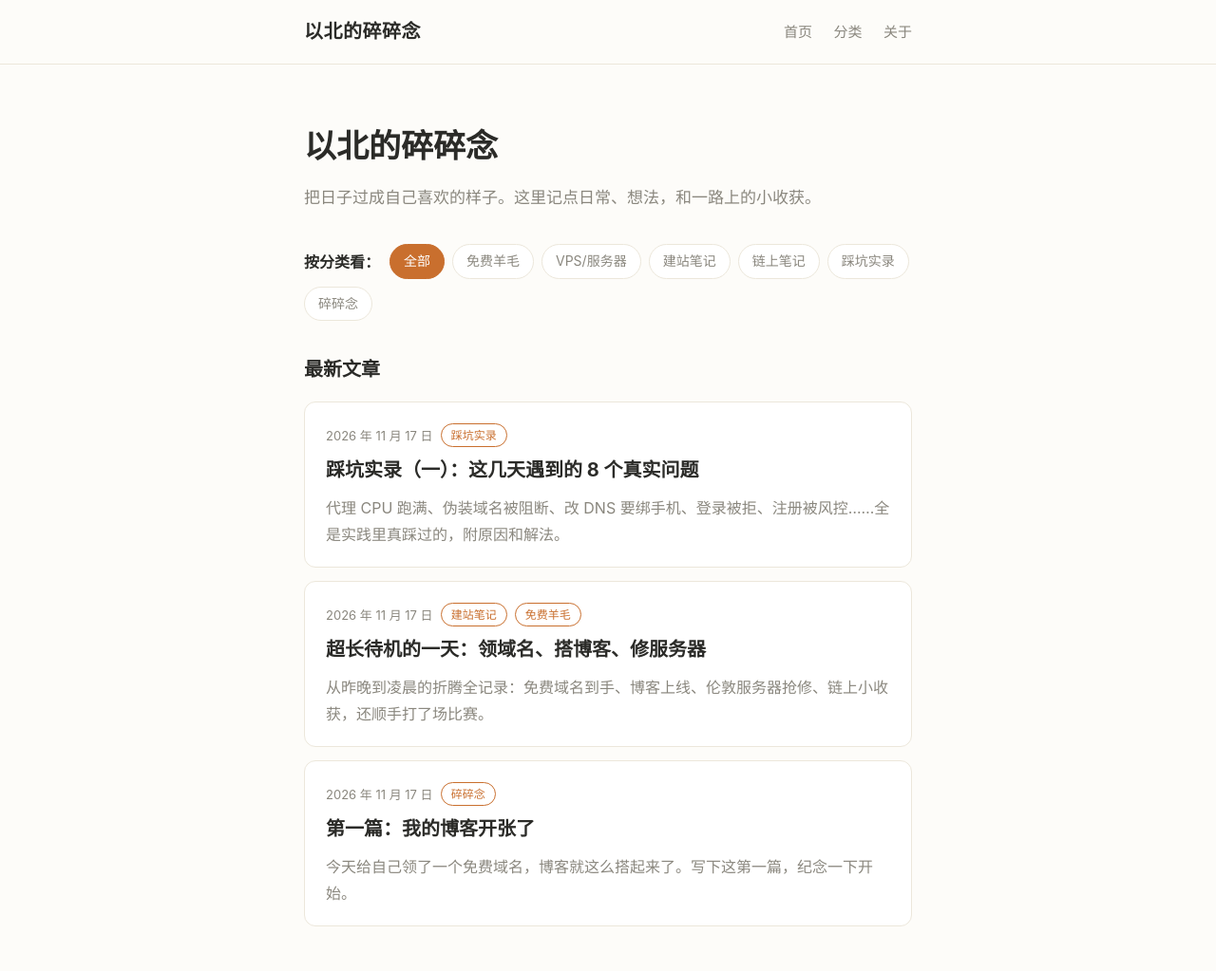
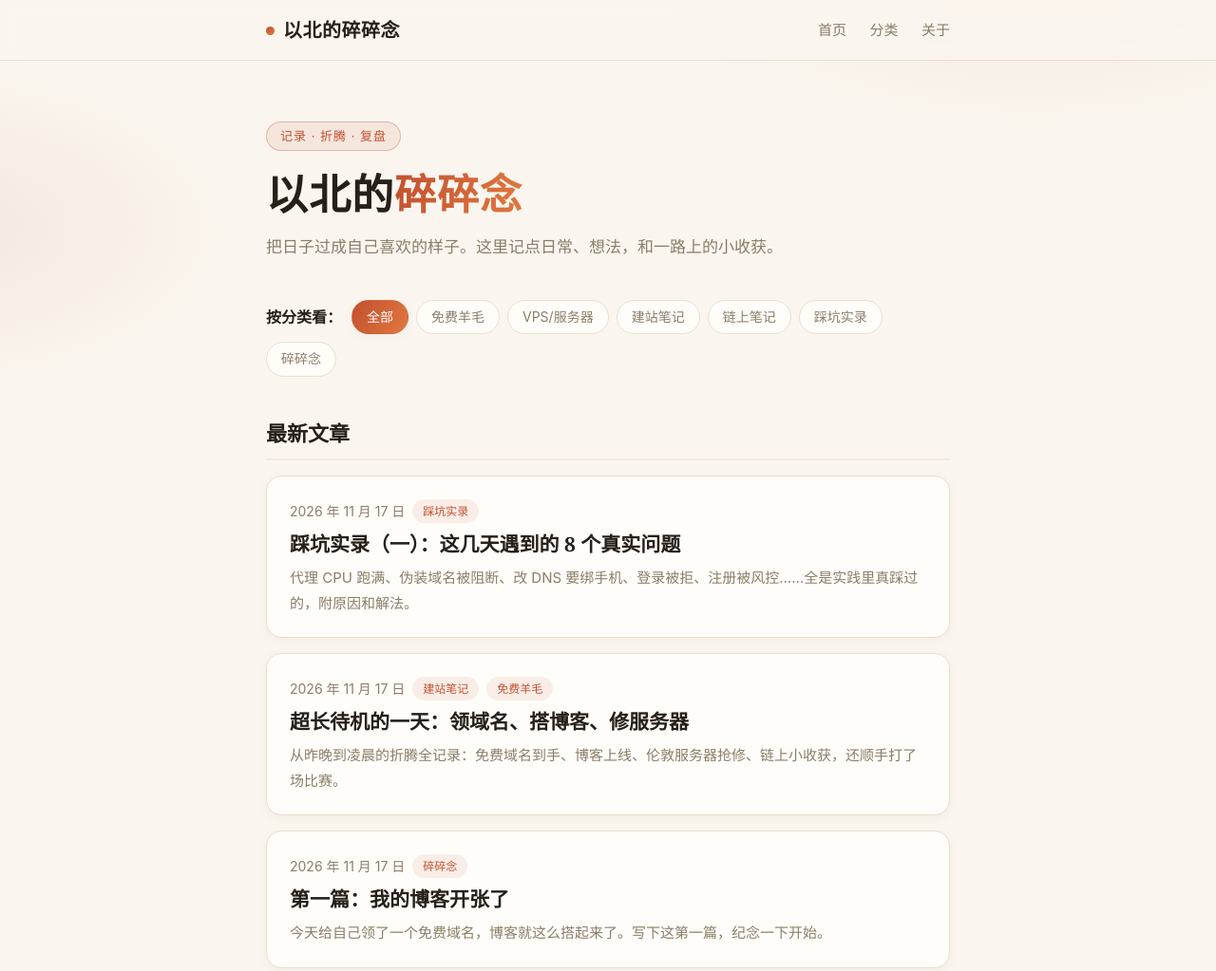
Before and after one commit to yibei465/yibei465.github.io, a plain HTML site: page index.html in a window 1280 px wide. Shown: the top 1023 px of the page at 95% size. Drawn offline with Linux system fonts and the light colour scheme.

Commit message:
New warm theme: serif headings, gradient accents, sticky blurred header

```diff
--- a/assets/style.css
+++ b/assets/style.css
@@ -1,74 +1,120 @@
 :root {
-  --bg: #fdfcf9;
-  --text: #2b2b28;
-  --muted: #8a877e;
-  --accent: #c96f2e;
-  --card: #ffffff;
-  --border: #ece7db;
+  --bg: #faf6ef;
+  --bg-soft: #f3ecdf;
+  --card: #fffdf9;
+  --text: #262019;
+  --muted: #8a7d68;
+  --accent: #c2502e;
+  --accent-2: #e07840;
+  --accent-soft: rgba(194, 80, 46, 0.09);
+  --border: #e9dfcd;
+  --shadow: 0 2px 10px rgba(90, 64, 32, 0.06);
+  --shadow-hover: 0 12px 28px rgba(90, 64, 32, 0.13);
+  --serif: "Noto Serif SC", "Songti SC", "STSong", Georgia, serif;
 }
 @media (prefers-color-scheme: dark) {
   :root {
-    --bg: #1c1b18;
-    --text: #ece9e2;
-    --muted: #a19d92;
-    --accent: #e08a45;
-    --card: #26241f;
-    --border: #3a372f;
+    --bg: #17140f;
+    --bg-soft: #1e1a14;
+    --card: #211c15;
+    --text: #ece4d4;
+    --muted: #a2937a;
+    --accent: #e8935c;
+    --accent-2: #f0a868;
+    --accent-soft: rgba(232, 147, 92, 0.13);
+    --border: #38302a;
+    --shadow: 0 2px 10px rgba(0, 0, 0, 0.35);
+    --shadow-hover: 0 12px 28px rgba(0, 0, 0, 0.5);
   }
 }
 * { box-sizing: border-box; }
+html { scroll-behavior: smooth; }
 body {
   margin: 0;
-  background: var(--bg);
+  background:
+    radial-gradient(600px 300px at 85% -60px, var(--accent-soft), transparent 70%),
+    radial-gradient(500px 260px at -80px 240px, var(--accent-soft), transparent 70%),
+    var(--bg);
   color: var(--text);
-  font-family: -apple-system, "PingFang SC", "Hiragino Sans GB", "Microsoft YaHei", sans-serif;
+  font-family: -apple-system, BlinkMacSystemFont, "PingFang SC", "Hiragino Sans GB", "Microsoft YaHei", sans-serif;
   line-height: 1.75;
+  -webkit-font-smoothing: antialiased;
 }
-.wrap { max-width: 680px; margin: 0 auto; padding: 0 20px; }
+::selection { background: var(--accent); color: #fff; }
+.wrap { max-width: 760px; margin: 0 auto; padding: 0 20px; }
+a { color: var(--accent); text-decoration: none; }
+a:hover { text-decoration: underline; }
+
 .site-header {
+  position: sticky;
+  top: 0;
+  z-index: 10;
+  background: color-mix(in srgb, var(--bg) 82%, transparent);
+  backdrop-filter: blur(10px);
+  -webkit-backdrop-filter: blur(10px);
   border-bottom: 1px solid var(--border);
-  padding: 16px 0;
 }
-.site-header .wrap { display: flex; justify-content: space-between; align-items: center; }
-.logo { font-size: 20px; font-weight: 700; color: var(--text); text-decoration: none; letter-spacing: .5px; }
-.site-header nav a { color: var(--muted); text-decoration: none; margin-left: 18px; font-size: 15px; }
-.site-header nav a:hover { color: var(--accent); }
-.hero { padding: 56px 0 8px; }
-.hero h1 { font-size: 34px; margin: 0 0 10px; }
-.hero p { color: var(--muted); font-size: 17px; margin: 0; }
-.post-list { padding: 32px 0 8px; }
-.post-list h2, .about h2 { font-size: 20px; margin: 0 0 16px; }
-.post-card {
-  background: var(--card);
-  border: 1px solid var(--border);
-  border-radius: 12px;
-  padding: 20px 22px;
-  margin-bottom: 14px;
+.site-header .wrap {
+  display: flex;
+  align-items: center;
+  justify-content: space-between;
+  padding-top: 14px;
+  padding-bottom: 14px;
 }
-.post-card time, .post time { color: var(--muted); font-size: 13px; }
-.post-card h3 { margin: 6px 0 8px; font-size: 20px; }
-.post-card h3 a { color: var(--text); text-decoration: none; }
-.post-card h3 a:hover { color: var(--accent); }
-.post-card p { margin: 0; color: var(--muted); }
-.about { padding: 32px 0 48px; }
-.about p { color: var(--muted); margin: 0; }
-.post { padding: 40px 0 48px; }
-.post h1 { font-size: 28px; margin: 8px 0 20px; line-height: 1.4; }
-.post p { margin: 0 0 16px; }
-.post a { color: var(--accent); }
-.chip {
+.logo {
+  font-family: var(--serif);
+  font-weight: 700;
+  font-size: 20px;
+  color: var(--text);
+  letter-spacing: 0.5px;
+}
+.logo::before {
+  content: "";
   display: inline-block;
-  font-size: 12px;
+  width: 9px;
+  height: 9px;
+  border-radius: 50%;
+  background: linear-gradient(135deg, var(--accent), var(--accent-2));
+  margin-right: 9px;
+  vertical-align: 2px;
+}
+.logo:hover { text-decoration: none; color: var(--accent); }
+.site-header nav a {
+  color: var(--muted);
+  margin-left: 20px;
+  font-size: 15px;
+  transition: color 0.15s ease;
+}
+.site-header nav a:hover { color: var(--accent); text-decoration: none; }
+
+.hero { padding: 64px 0 10px; text-align: left; }
+.hero-badge {
+  display: inline-block;
+  font-size: 13px;
   color: var(--accent);
-  border: 1px solid var(--accent);
+  background: var(--accent-soft);
+  border: 1px solid color-mix(in srgb, var(--accent) 35%, transparent);
   border-radius: 999px;
-  padding: 1px 10px;
-  margin-left: 8px;
-  vertical-align: 1px;
-  white-space: nowrap;
+  padding: 3px 14px;
+  margin-bottom: 18px;
+  letter-spacing: 1px;
 }
-.post-card .meta { margin-bottom: 4px; }
-.cat-filter { padding: 26px 0 2px; display: flex; flex-wrap: wrap; gap: 8px; align-items: center; }
+.hero h1 {
+  font-family: var(--serif);
+  font-size: 44px;
+  line-height: 1.25;
+  margin: 0 0 14px;
+  letter-spacing: 1px;
+}
+.hero h1 .grad {
+  background: linear-gradient(100deg, var(--accent), var(--accent-2));
+  -webkit-background-clip: text;
+  background-clip: text;
+  color: transparent;
+}
+.hero p { color: var(--muted); font-size: 17px; margin: 0; max-width: 34em; }
+
+.cat-filter { padding: 30px 0 4px; display: flex; flex-wrap: wrap; gap: 8px; align-items: center; }
 .cat-label { font-weight: 600; margin-right: 2px; }
 .cat-buttons { display: contents; }
 .cat-filter button {
@@ -78,22 +124,94 @@ body {
   background: var(--card);
   border: 1px solid var(--border);
   border-radius: 999px;
-  padding: 5px 14px;
+  padding: 5px 15px;
   cursor: pointer;
+  transition: all 0.15s ease;
 }
-.cat-filter button.active { color: #fff; background: var(--accent); border-color: var(--accent); }
+.cat-filter button:hover { color: var(--accent); border-color: var(--accent); }
+.cat-filter button.active {
+  color: #fff;
+  background: linear-gradient(120deg, var(--accent), var(--accent-2));
+  border-color: transparent;
+  box-shadow: var(--shadow);
+}
 @media (prefers-color-scheme: dark) {
-  .cat-filter button.active { color: #1c1b18; }
+  .cat-filter button.active { color: #221607; }
 }
+
+.post-list { padding: 18px 0 6px; }
+.post-list h2, .categories h2, .about h2 {
+  font-family: var(--serif);
+  font-size: 22px;
+  margin: 18px 0 16px;
+  padding-bottom: 8px;
+  border-bottom: 2px solid var(--accent-soft);
+}
+.post-card {
+  background: var(--card);
+  border: 1px solid var(--border);
+  border-radius: 16px;
+  padding: 22px 24px;
+  margin-bottom: 16px;
+  box-shadow: var(--shadow);
+  transition: transform 0.18s ease, box-shadow 0.18s ease;
+}
+.post-card:hover { transform: translateY(-3px); box-shadow: var(--shadow-hover); }
+.post-card .meta { margin-bottom: 4px; }
+.post-card time, .post time { color: var(--muted); font-size: 14px; }
+.post-card h3 { font-family: var(--serif); margin: 6px 0 8px; font-size: 21px; line-height: 1.45; }
+.post-card h3 a { color: var(--text); }
+.post-card h3 a:hover { color: var(--accent); text-decoration: none; }
+.post-card p { color: var(--muted); margin: 0; font-size: 15px; }
+
+.chip {
+  display: inline-block;
+  font-size: 12px;
+  color: var(--accent);
+  background: var(--accent-soft);
+  border-radius: 999px;
+  padding: 2px 11px;
+  margin-left: 8px;
+  vertical-align: 1px;
+  white-space: nowrap;
+}
+
 .categories { padding: 8px 0 4px; }
 .categories ul { margin: 0; padding-left: 20px; color: var(--muted); }
-.categories li { margin: 4px 0; }
+.categories li { margin: 5px 0; }
 .categories strong { color: var(--text); font-weight: 600; }
-.comments { padding: 10px 0 30px; }
-.comments h2 { font-size: 20px; margin: 0 0 6px; }
+
+.about { padding: 14px 0 44px; color: var(--muted); }
+.about p { margin: 0; }
+
+.post { padding: 40px 0 8px; }
+.post h1 { font-family: var(--serif); font-size: 32px; line-height: 1.4; margin: 10px 0 20px; letter-spacing: 0.5px; }
+.post h3 {
+  font-family: var(--serif);
+  font-size: 20px;
+  margin: 30px 0 8px;
+  padding-left: 12px;
+  border-left: 4px solid var(--accent);
+  line-height: 1.5;
+}
+.post p { margin: 10px 0; }
+.post strong { color: var(--text); }
+
+.comments { padding: 16px 0 34px; }
+.comments h2 { font-family: var(--serif); font-size: 20px; margin: 0 0 8px; }
+
 .site-footer {
   border-top: 1px solid var(--border);
-  padding: 20px 0 32px;
+  padding: 26px 0 34px;
   color: var(--muted);
-  font-size: 13px;
+  font-size: 14px;
+  text-align: center;
 }
+.site-footer p { margin: 0; }
+
+@media (max-width: 560px) {
+  .hero { padding: 44px 0 6px; }
+  .hero h1 { font-size: 34px; }
+  .post h1 { font-size: 27px; }
+  .site-header nav a { margin-left: 14px; }
+}
--- a/index.html
+++ b/index.html
@@ -5,7 +5,7 @@
 <meta name="viewport" content="width=device-width, initial-scale=1.0">
 <title>以北的碎碎念 · Yibei Life</title>
 <meta name="description" content="以北的碎碎念，记录日常、想法和一路上的小收获。">
-<link rel="stylesheet" href="assets/style.css">
+<link rel="stylesheet" href="assets/style.css?v=3">
 </head>
 <body>
 <header class="site-header">
@@ -21,7 +21,8 @@
 
 <main class="wrap">
   <section class="hero">
-    <h1>以北的碎碎念</h1>
+    <span class="hero-badge">记录 · 折腾 · 复盘</span>
+    <h1>以北的<span class="grad">碎碎念</span></h1>
     <p>把日子过成自己喜欢的样子。这里记点日常、想法，和一路上的小收获。</p>
   </section>
 
```
Also changed, not shown: posts/2026-11-17-pitfalls.html (+1 -1 lines), posts/2026-11-17-recap.html (+1 -1 lines), posts/hello.html (+1 -1 lines).
